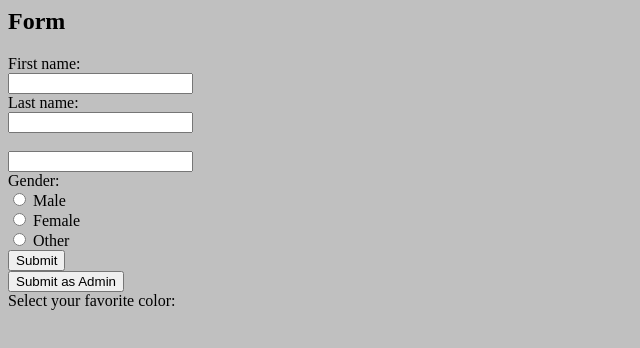
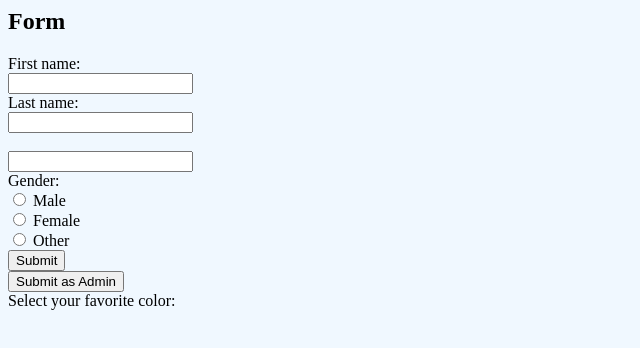
Before and after one commit to Aarti-mehta/Aarti123, a plain HTML site: page index.html in a window 1280 px wide. Shown: the whole page, without its empty margins (0-640 px from the left). Drawn offline with Linux system fonts and the light colour scheme.

Commit message:
Update index.html

```diff
--- a/index.html
+++ b/index.html
@@ -3,7 +3,7 @@
 <TITLE> WEB Page</title>
 </head>
 
-<body bgcolor="#C0C0C0">
+<body bgcolor="F0F8FF">
 
  <h2 color="red">Form</h2>
 <form action="/action_page.php" target="_blank" method="get">
```
